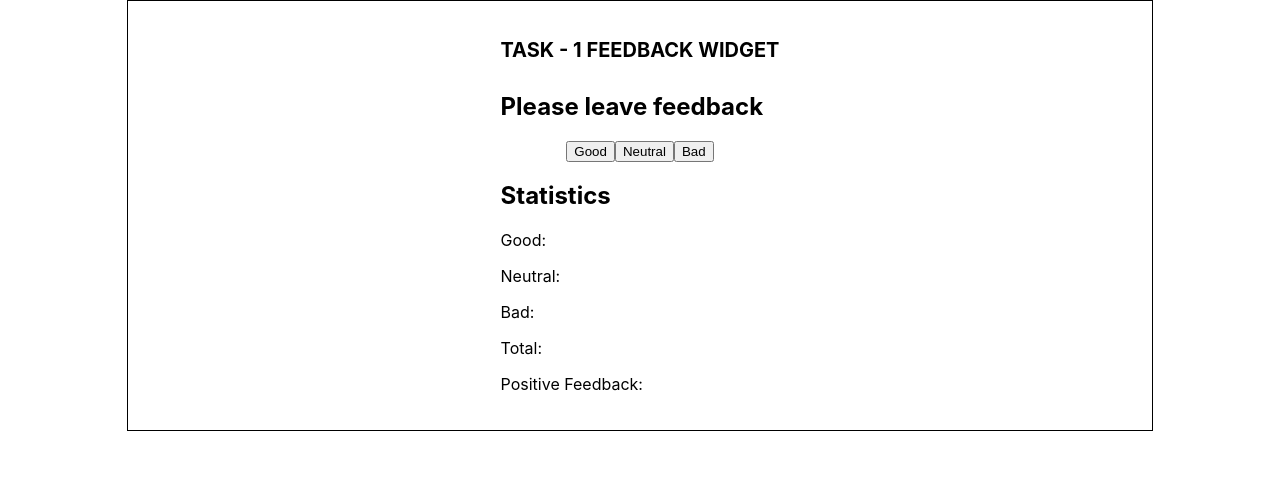
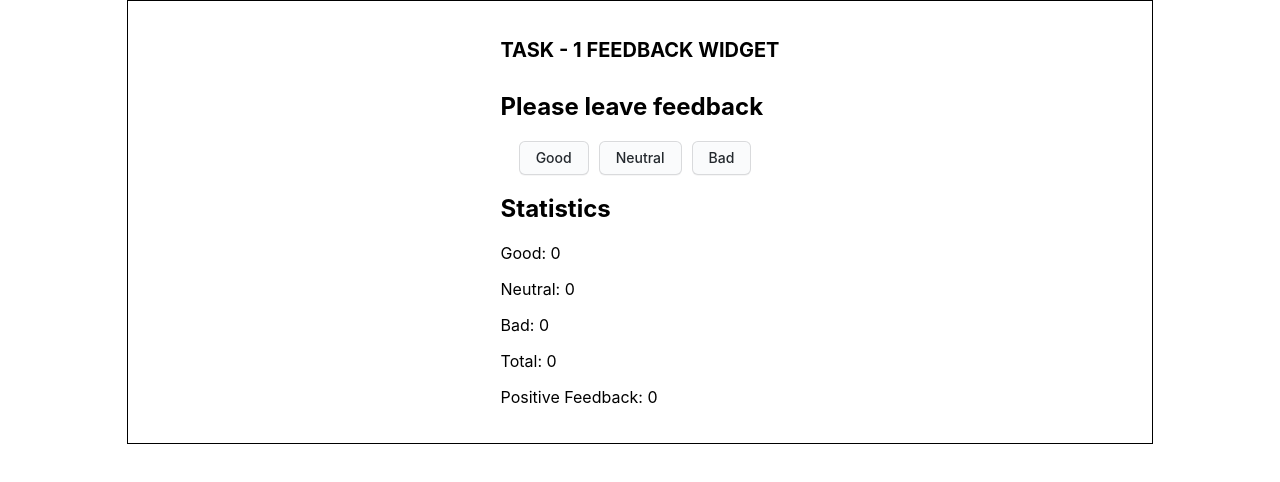
Before and after one commit to 1Anka1/goit-react-hw-02-feedback, a React (Create React App) app: page / in a window 1280 px wide. Shown: the top 482 px of the page. Built offline with nearby package versions, Linux system fonts and the light colour scheme; the HTML template or start-up script is replaced by a standard one.

Commit message:
Add task 1

```diff
--- a/package.json
+++ b/package.json
@@ -9,6 +9,7 @@
     "@testing-library/user-event": "^13.5.0",
     "react": "^18.1.0",
     "react-dom": "^18.1.0",
+    "react-notifications": "^1.7.4",
     "react-scripts": "5.0.1",
     "web-vitals": "^2.1.3"
   },
--- a/src/App.jsx
+++ b/src/App.jsx
@@ -6,21 +6,47 @@ import FeedbackOptions from "./components/FeedbackOptions";
 import Statistics from 'components/Statistics';
 
 class App extends Component {
+
 	state = {
 		good: 0,
 		neutral: 0,
 		bad: 0,
   }
 
-  // countTotalFeedback()
+  onLeaveFeedback = feedback => {
+  this.setState(prevState => {
+    const value = prevState[feedback]
+    return {
+      [feedback]: value + 1,
+    }
+  })
+  }
+
+  countTotal() {
+    const { good, neutral, bad } = this.state;
+    return good + neutral + bad;
+  }
+
+  countPercentage(feedback) {
+    const total = this.countTotal();
+    if (!total) {
+      return 0;
+    }
+    const value = this.state[feedback];
+        console.log(value);
+
+    const result = (value / total) * 100;
+    return Number(result.toFixed(2));
+  }
 
   render() {
-    console.log(this)
-    // const { good, neutral, bad } = this.state;
+    const { good, neutral, bad } = this.state;
+    const total = this.countTotal();
+    const positivePercentage = this.countPercentage("good");
 		return (
 			<Section title={'Task - 1 Feedback widget'}>
-        <FeedbackOptions />
-        <Statistics/>
+        <FeedbackOptions onLeaveFeedback={this.onLeaveFeedback}/>
+        <Statistics good={good} neutral={neutral} bad={bad} total={total} positivePercentage={positivePercentage} />
       </Section>
 		)
 	}
--- a/src/components/FeedbackOptions/FeedbackOptions.js
+++ b/src/components/FeedbackOptions/FeedbackOptions.js
@@ -1,17 +1,24 @@
-import { Component } from 'react'
+import React from 'react'
 import css from './FeedbackOptions.module.css'
 
-export default class FeedbackOptions extends Component {
-	render() {
+export default function FeedbackOptions({ onLeaveFeedback }) {
 	return (
 		<div>
 			<h1>Please leave feedback</h1>
 			<div className={css.containerFeedbackButton}>
-					<button>Good</button>
-					<button>Neutral</button>
-					<button>Bad</button>
+				<button className={css.button} onClick={() => onLeaveFeedback('good')}>
+					Good
+				</button>
+				<button
+					className={css.button}
+					onClick={() => onLeaveFeedback('neutral')}
+				>
+					Neutral
+				</button>
+				<button className={css.button} onClick={() => onLeaveFeedback('bad')}>
+					Bad
+				</button>
 			</div>
 		</div>
 	)
 }
-}
--- a/src/components/FeedbackOptions/FeedbackOptions.module.css
+++ b/src/components/FeedbackOptions/FeedbackOptions.module.css
@@ -2,3 +2,61 @@
     display: flex;
     justify-content: center;
 }
+
+.button {
+    appearance: none;
+    background-color: #FAFBFC;
+    border: 1px solid rgba(27, 31, 35, 0.15);
+    border-radius: 6px;
+    box-shadow: rgba(27, 31, 35, 0.04) 0 1px 0, rgba(255, 255, 255, 0.25) 0 1px 0 inset;
+    box-sizing: border-box;
+    color: #24292E;
+    cursor: pointer;
+    display: inline-block;
+    font-family: -apple-system, system-ui, "Segoe UI", Helvetica, Arial, sans-serif, "Apple Color Emoji", "Segoe UI Emoji";
+    font-size: 14px;
+    font-weight: 500;
+    line-height: 20px;
+    list-style: none;
+    padding: 6px 16px;
+    margin-right: 10px;
+    position: relative;
+    transition: background-color 0.2s cubic-bezier(0.3, 0, 0.5, 1);
+    user-select: none;
+    -webkit-user-select: none;
+    touch-action: manipulation;
+    vertical-align: middle;
+    white-space: nowrap;
+    word-wrap: break-word;
+}
+
+.button:hover {
+    background-color: #F3F4F6;
+    text-decoration: none;
+    transition-duration: 0.1s;
+}
+
+.button:disabled {
+    background-color: #FAFBFC;
+    border-color: rgba(27, 31, 35, 0.15);
+    color: #959DA5;
+    cursor: default;
+}
+
+.button:active {
+    background-color: #EDEFF2;
+    box-shadow: rgba(225, 228, 232, 0.2) 0 1px 0 inset;
+    transition: none 0s;
+}
+
+.button:focus {
+    outline: 1px transparent;
+}
+
+.button:before {
+    display: none;
+}
+
+.button:-webkit-details-marker {
+    display: none;
+}
--- a/src/components/Statistics/Statistics.jsx
+++ b/src/components/Statistics/Statistics.jsx
@@ -1,18 +1,17 @@
-import { Component } from 'react'
-import css from './Statistics.module.css';
+import React from 'react'
+// import css from './Statistics.module.css'
 
-export default class Statistics extends Component {
-    render() {
-        return (
-            <><h2>Statistics</h2>
-                <div>
-                    <p>Good: </p>
-                    <p>Neutral:</p>
-                    <p>Bad: </p>
-                    <p>Total: </p>
-                    <p>Positive Feedback: </p>
-            </div></>
-
-    )
+export default function Statistics({ good, neutral, bad, total, positivePercentage}) {
+	return (
+		<>
+			<h2>Statistics</h2>
+			<div>
+				<p>Good: {good} </p>
+				<p>Neutral: {neutral}</p>
+				<p>Bad: {bad}</p>
+				<p>Total: {total}</p>
+				<p>Positive Feedback: {positivePercentage}</p>
+			</div>
+		</>
+	)
 }
-}
```
Also changed, not shown: .prettierrc.json, 1 other file (tests, documents, lock files or other folders). Lines whose indentation alone changed are shown as unchanged.
